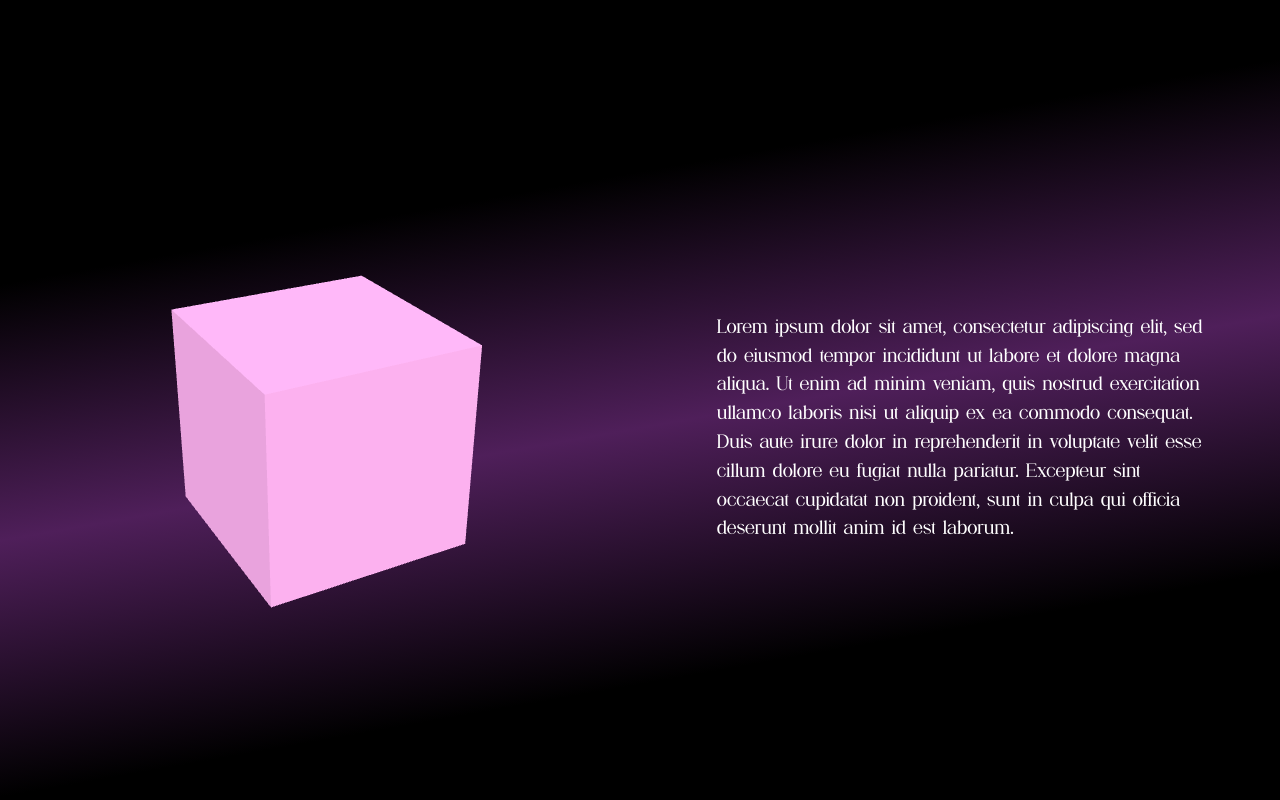
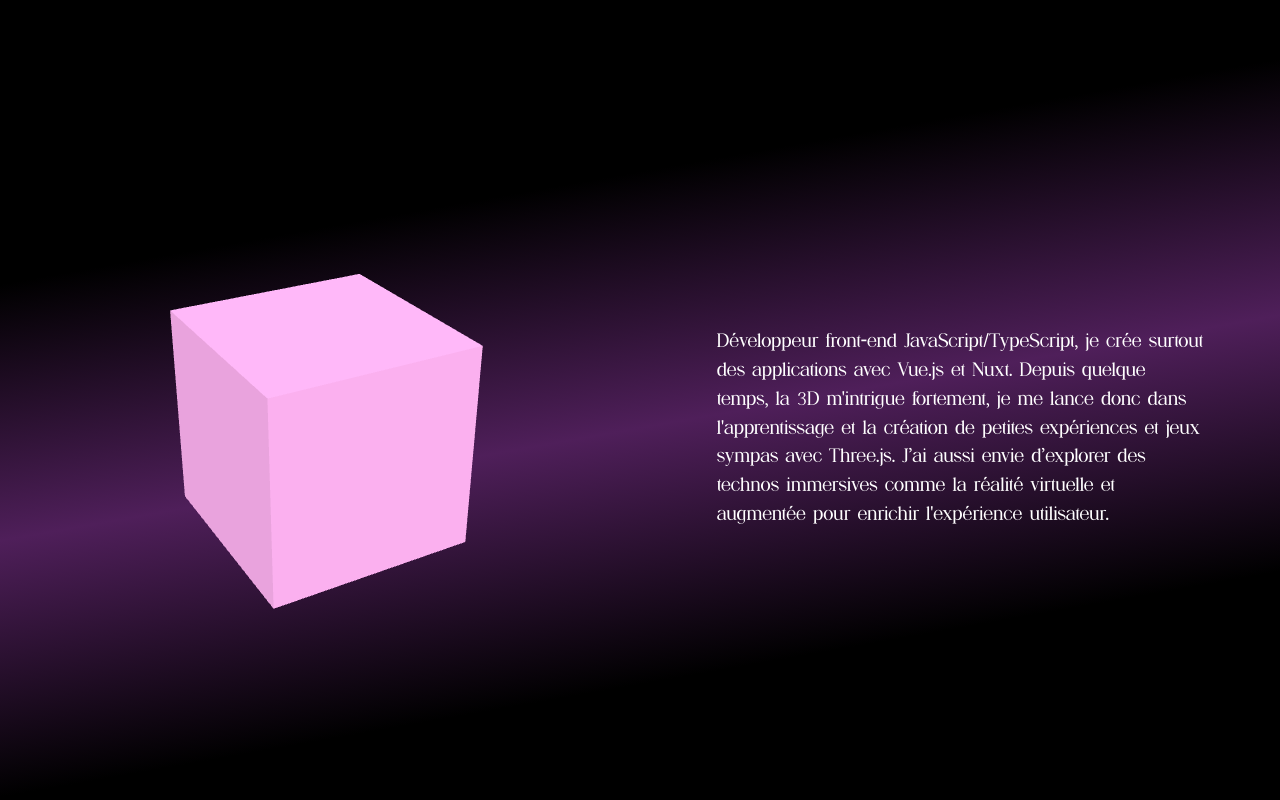
Before and after one commit to Ackermiam/portfolio, a Vue app: page / in a window 1280 px wide. Shown: the part 772-1572 px from the top of the page. Built offline with nearby package versions, Linux system fonts and the light colour scheme.

Commit message:
create real presentation text in SecondSection

```diff
--- a/src/components/SecondSection.vue
+++ b/src/components/SecondSection.vue
@@ -3,13 +3,7 @@
     <div class="SecondSection__Mesh" id="three"></div>
     <div class="SecondSection__Text">
       <p>
-        Lorem ipsum dolor sit amet, consectetur adipiscing elit, sed do eiusmod
-        tempor incididunt ut labore et dolore magna aliqua. Ut enim ad minim
-        veniam, quis nostrud exercitation ullamco laboris nisi ut aliquip ex ea
-        commodo consequat. Duis aute irure dolor in reprehenderit in voluptate
-        velit esse cillum dolore eu fugiat nulla pariatur. Excepteur sint
-        occaecat cupidatat non proident, sunt in culpa qui officia deserunt
-        mollit anim id est laborum.
+        Développeur front-end JavaScript/TypeScript, je crée surtout des applications avec Vue.js et Nuxt. Depuis quelque temps, la 3D m'intrigue fortement, je me lance donc dans l'apprentissage et la création de petites expériences et jeux sympas avec Three.js. J’ai aussi envie d’explorer des technos immersives comme la réalité virtuelle et augmentée pour enrichir l'expérience utilisateur.
       </p>
     </div>
   </section>
@@ -62,7 +56,7 @@ onMounted(() => {
 
 p {
   padding: 0 6vw;
-  color: white;
+  color: rgb(255, 255, 255);
   font-size: 5vw;
   margin: 0;
   font-family: "Nostal";
--- a/src/components/ThirdSection.vue
+++ b/src/components/ThirdSection.vue
@@ -12,6 +12,7 @@
           class="ThirdSection__slider__project"
           :style="{ background: `url(${slide.background})` }"
           ref="slide"
+          @click="redirect(slide.url)"
         >
           <h3 class="ThirdSection__slider__project__title">{{ slide.name }}</h3>
         </div>
@@ -30,6 +31,7 @@
             backgroundPosition: 'center center',
           }"
           ref="slide"
+          @click="redirect(slide.url)"
         >
           <h3 class="ThirdSection__containerMobile__slider__project__title">
             {{ slide.name }}
@@ -101,6 +103,10 @@ const handleScroll = () => {
   }px)`;
 };
 
+const redirect = (url: string) => {
+  window.open(url, '_blank');
+}
+
 onMounted(() => {
   if (scrollableContent.value) {
     scrollableContent.value.style.setProperty(
@@ -139,7 +145,7 @@ onUnmounted(() => {
     @media (min-width: 900px) {
       display: flex;
       position: relative;
-      height: 300vh;
+      height: 400vh;
     }
   }
 
```
